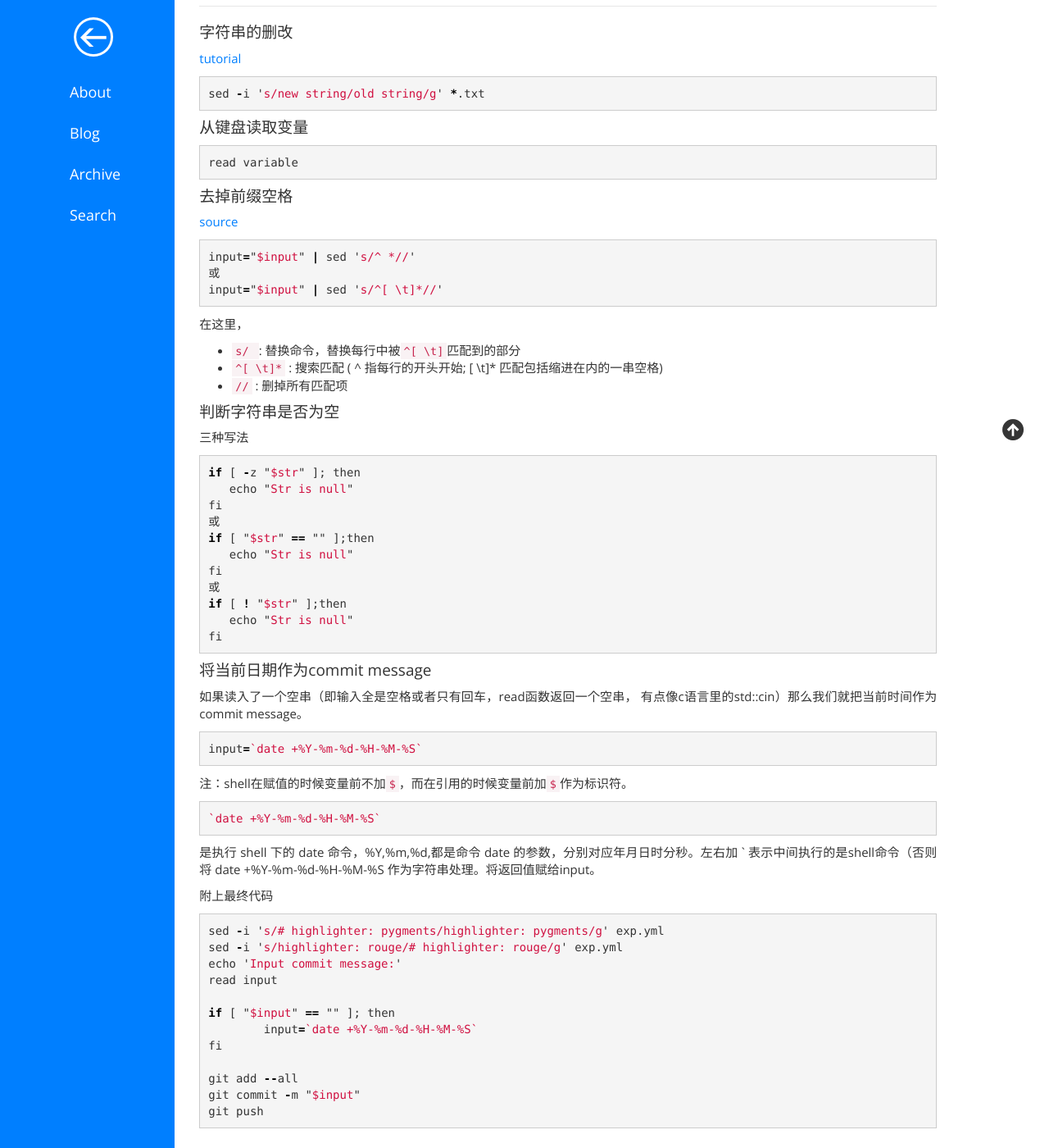
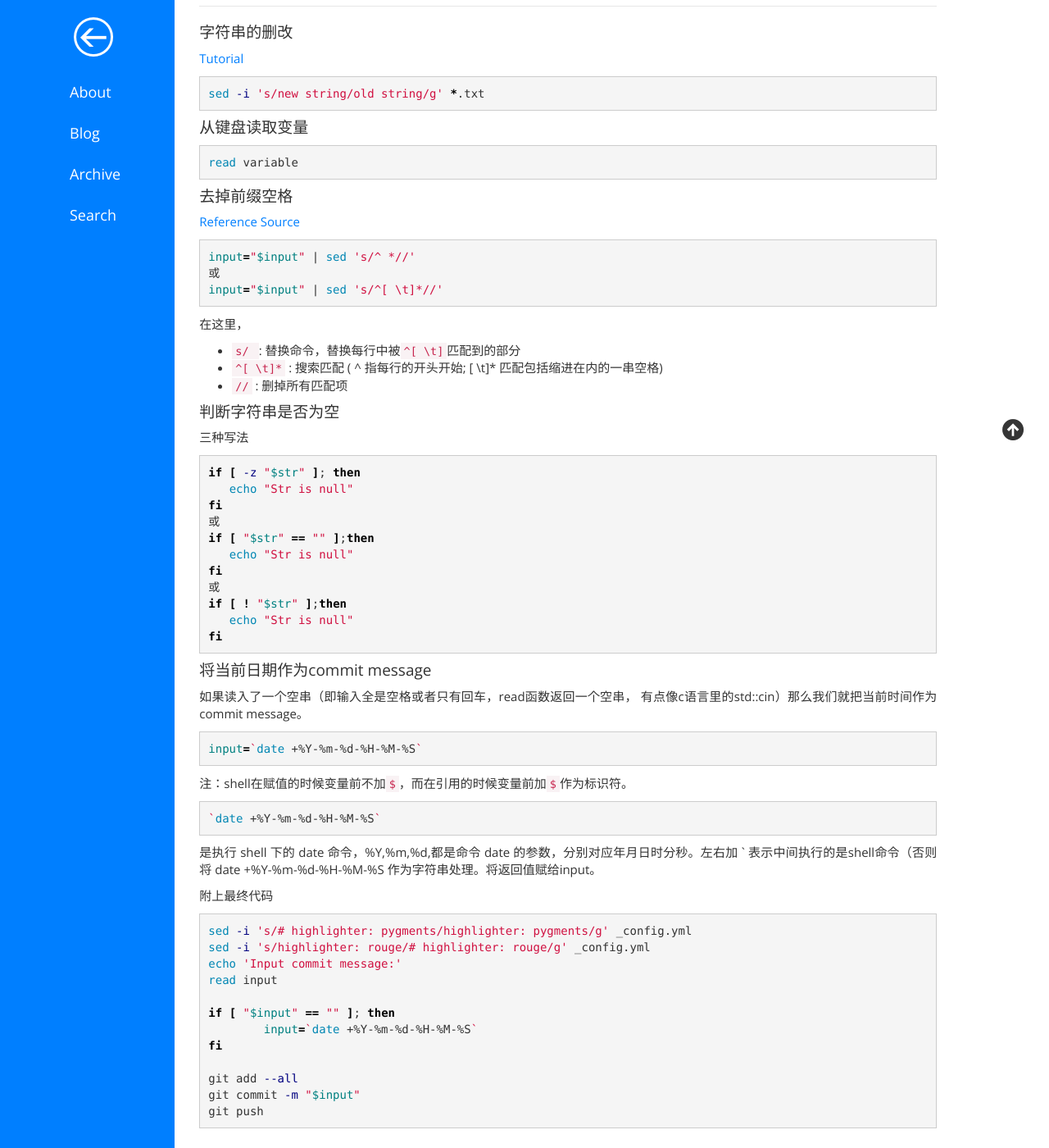
Before and after one commit to ZhuFengdaaa/ZhuFengdaaa.github.io, a Jekyll site: the page built from _posts/2015-02-12-Linux-String-1.md, in a window 1280 px wide and 1400 px high, scrolled down 432 px. Shown: the whole window at 82% size. Built offline with Jekyll 4.4.1, drawn with Linux system fonts in a browser that asks for light colours; Markdown is read by kramdown in place of the engine named in the settings; comment, search, counter and statistics services are not loaded; some of the changed text lies outside the part shown.

Commit message:
pushorpreview-finished

```diff
--- a/_posts/2015-02-12-Linux-String-1.md
+++ b/_posts/2015-02-12-Linux-String-1.md
@@ -21,23 +21,23 @@ tag: Shell
 
 ####字符串的删改
 
-[tutorial](http://www.cyberciti.biz/faq/unix-linux-replace-string-words-in-many-files/)
+[Tutorial](http://www.cyberciti.biz/faq/unix-linux-replace-string-words-in-many-files/)
 
-{% highlight javascript %}
+{% highlight Bash %}
 sed -i 's/new string/old string/g' *.txt
 {% endhighlight %}
 
 ####从键盘读取变量
 
-{% highlight javascript %}
+{% highlight Bash %}
 read variable
 {% endhighlight %}
 
 ####去掉前缀空格
 
-[source](http://stackoverflow.com/questions/369758/how-to-trim-whitespace-from-bash-variable)
+[Reference Source](http://stackoverflow.com/questions/369758/how-to-trim-whitespace-from-bash-variable)
 
-{% highlight javascript %}
+{% highlight Bash %}
 input="$input" | sed 's/^ *//'
 或
 input="$input" | sed 's/^[ \t]*//'
@@ -51,7 +51,7 @@ input="$input" | sed 's/^[ \t]*//'
 ####判断字符串是否为空
 
 三种写法
-{% highlight javascript %}
+{% highlight Bash %}
 if [ -z "$str" ]; then
    echo "Str is null"
 fi
@@ -69,21 +69,21 @@ fi
 如果读入了一个空串（即输入全是空格或者只有回车，read函数返回一个空串，
 有点像c语言里的std::cin）那么我们就把当前时间作为commit message。
 
-{% highlight javascript %}
+{% highlight Bash %}
 input=`date +%Y-%m-%d-%H-%M-%S`
 {% endhighlight %}
 
 注：shell在赋值的时候变量前不加`$`，而在引用的时候变量前加`$`作为标识符。
-{% highlight javascript %}
+{% highlight Bash %}
 `date +%Y-%m-%d-%H-%M-%S`
 {% endhighlight %}
 是执行 shell 下的 date 命令，%Y,%m,%d,都是命令 date 的参数，分别对应年月日时分秒。左右加 ` 表示中间执行的是shell命令（否则将 date +%Y-%m-%d-%H-%M-%S 作为字符串处理。将返回值赋给input。
 
 附上最终代码
 
-{% highlight javascript %}
-sed -i 's/# highlighter: pygments/highlighter: pygments/g' exp.yml
-sed -i 's/highlighter: rouge/# highlighter: rouge/g' exp.yml
+{% highlight Bash %}
+sed -i 's/# highlighter: pygments/highlighter: pygments/g' _config.yml
+sed -i 's/highlighter: rouge/# highlighter: rouge/g' _config.yml
 echo 'Input commit message:'
 read input
 
```
Also changed, not shown: other parts of _posts/2015-02-12-Linux-String-1.md (+4 -4 lines), _drafts/2015-02-12-Linux-String-1.md (+5 -5 lines), _posts/2015-02-12-Linux-String-2.md (+17 -2 lines), 4 other files.
